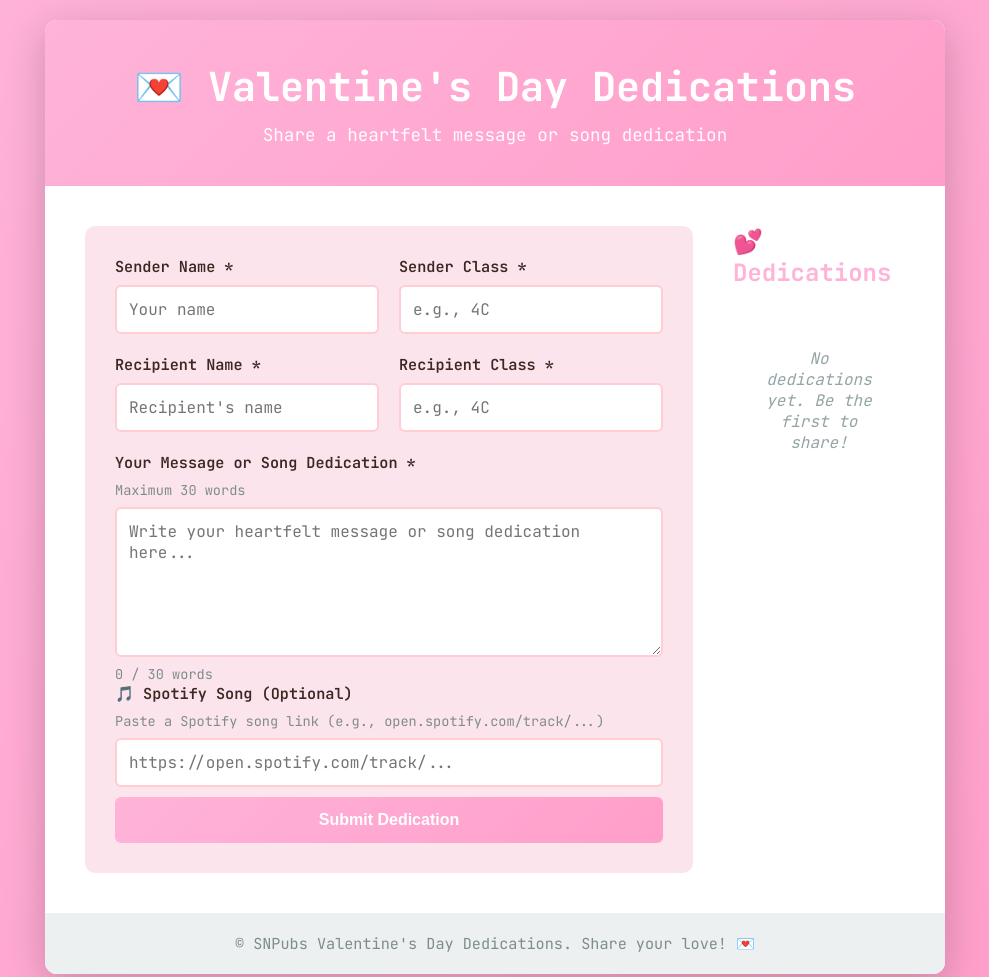
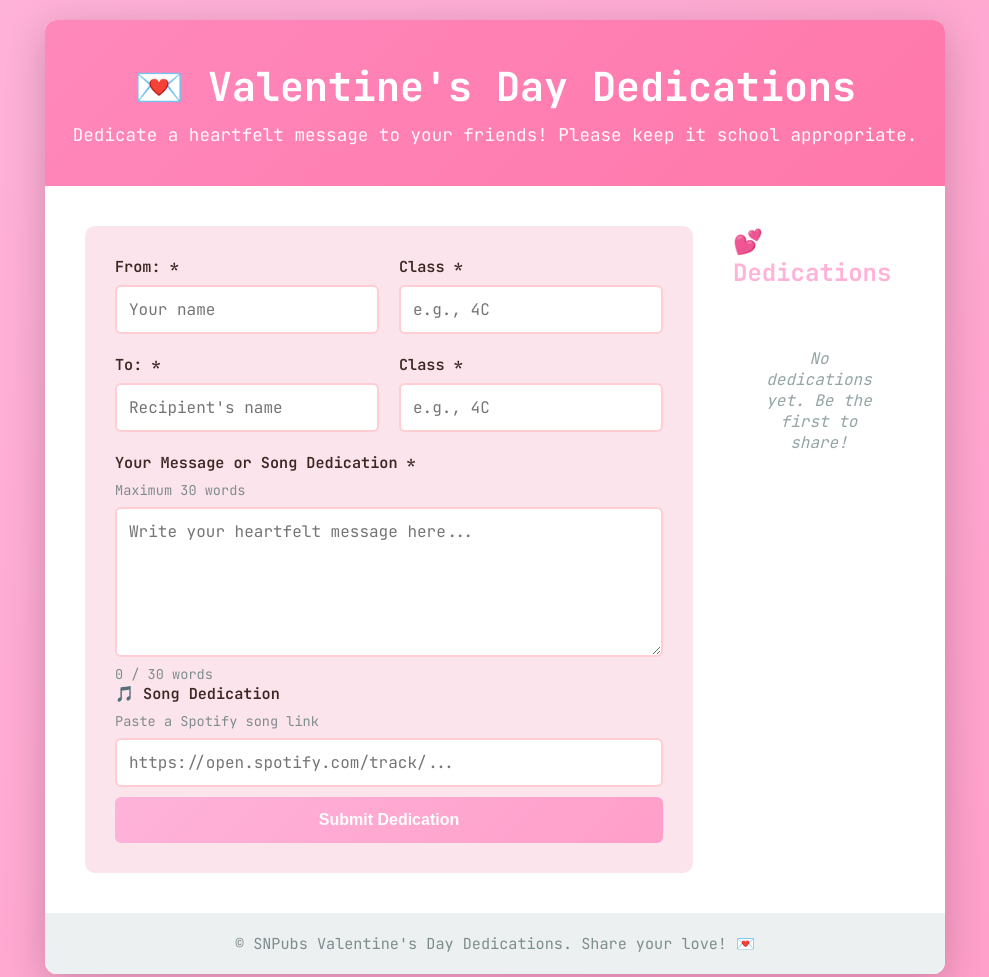
Before and after one commit to avrilwl/snpubsvday, a website: page index.html in a window 1280 px wide. Shown: the top 977 px of the page, without its empty margins (145-1134 px from the left). Drawn offline with Linux system fonts and the light colour scheme.

Commit message:
Add files via upload

```diff
--- a/index.html
+++ b/index.html
@@ -10,7 +10,7 @@
     <div class="container">
         <header>
             <h1>💌 Valentine's Day Dedications</h1>
-            <p class="subtitle">Share a heartfelt message or song dedication</p>
+            <p class="subtitle">Dedicate a heartfelt message to your friends! Please keep it school appropriate.</p>
         </header>
 
         <main>
@@ -18,7 +18,7 @@
                 <form id="dedicationForm">
                     <div class="form-row">
                         <div class="form-group">
-                            <label for="senderName">Sender Name *</label>
+                            <label for="senderName">From: *</label>
                             <input
                                 type="text"
                                 id="senderName"
@@ -30,7 +30,7 @@
                         </div>
 
                         <div class="form-group">
-                            <label for="senderClass">Sender Class *</label>
+                            <label for="senderClass">Class *</label>
                             <input
                                 type="text"
                                 id="senderClass"
@@ -44,7 +44,7 @@
 
                     <div class="form-row">
                         <div class="form-group">
-                            <label for="recipientName">Recipient Name *</label>
+                            <label for="recipientName">To: *</label>
                             <input
                                 type="text"
                                 id="recipientName"
@@ -56,7 +56,7 @@
                         </div>
 
                         <div class="form-group">
-                            <label for="recipientClass">Recipient Class *</label>
+                            <label for="recipientClass">Class *</label>
                             <input
                                 type="text"
                                 id="recipientClass"
@@ -75,7 +75,7 @@
                             id="message"
                             name="message"
                             required
-                            placeholder="Write your heartfelt message or song dedication here..."
+                            placeholder="Write your heartfelt message here..."
                         ></textarea>
                         <div class="word-count">
                             <span id="wordCount">0</span> / 30 words
@@ -84,8 +84,8 @@
                     </div>
 
                     <div class="form-group full-width">
-                        <label for="spotifyUrl">🎵 Spotify Song (Optional)</label>
-                        <p class="hint">Paste a Spotify song link (e.g., open.spotify.com/track/...)</p>
+                        <label for="spotifyUrl">🎵 Song Dedication</label>
+                        <p class="hint">Paste a Spotify song link</p>
                         <input
                             type="text"
                             id="spotifyUrl"
--- a/styles.css
+++ b/styles.css
@@ -36,7 +36,7 @@ body {
 }
 
 header {
-    background: linear-gradient(135deg, #ffb3d9, #ff9ec9);
+    background: linear-gradient(135deg, #ff88bb, #ff77aa);
     color: white;
     padding: 40px 20px;
     text-align: center;
```
